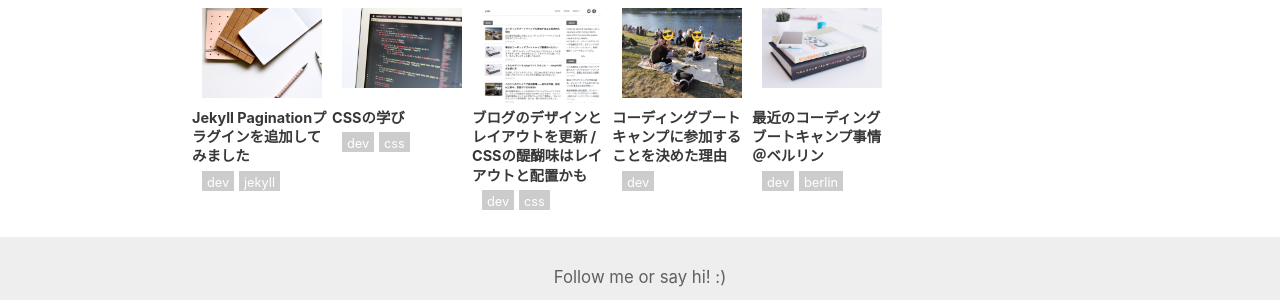
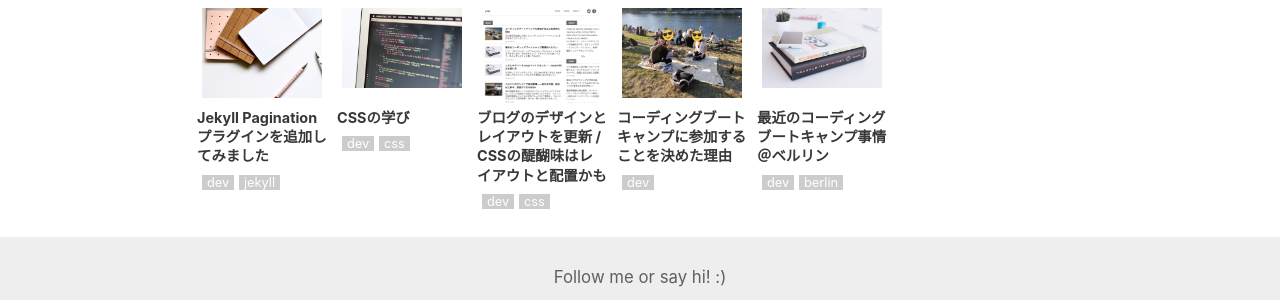
Before and after one commit to youxiberlin/blog, a Jekyll site: the page built from _posts/2018-06-15-jekyll-pagination.md, in a window 1280 px wide. Shown: the part 1814-2114 px from the top of the page. Built offline with Jekyll 4.4.1, drawn with Linux system fonts in a browser that asks for light colours; nearby versions of some CDN libraries.

Commit message:
footer related post list modified

```diff
--- a/_includes/post-footer-relatedposts.html
+++ b/_includes/post-footer-relatedposts.html
@@ -6,7 +6,6 @@
     <div>
       <a href="{{ post.url }}"><img src="/img/{{ post.image }}" width="120px;" alt=""></a>
     </div>
-
     <h4><a href="{{ post.url }}" class="hover-gray">{{ post.title }}</a></h4>
     <ul class="post-top-tags">
     {% for tag in post.tags %}
--- a/_sass/_layout-base.scss
+++ b/_sass/_layout-base.scss
@@ -267,17 +267,19 @@
     font-size: 0.9rem;
     line-height: 1.2rem;
     margin: 0 auto;
-  }
-
-  li {
-    background: #ccc;
+    padding: 0 5px;
   }
 
   li a {
+        background: #ccc;
     color: #fff;
     font-size: 0.8rem;
     padding: 0 5px;
     text-decoration: none;
+  }
+
+  li a:hover {
+   background: #aaa;
   }
 }
 
```
